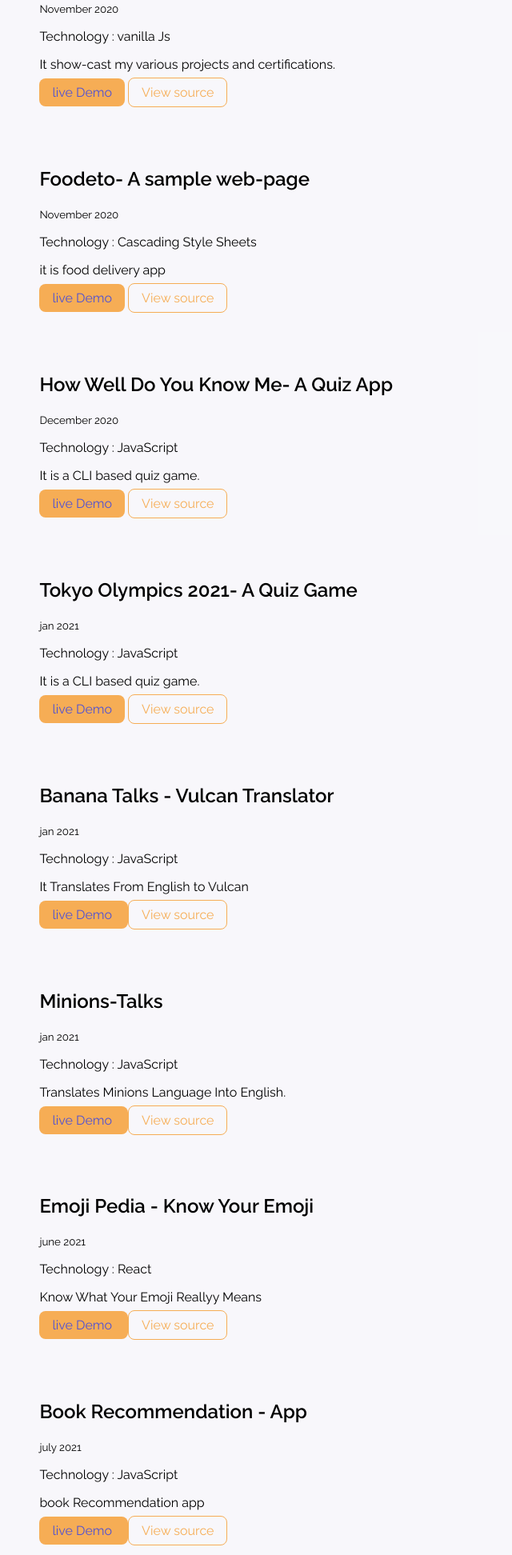
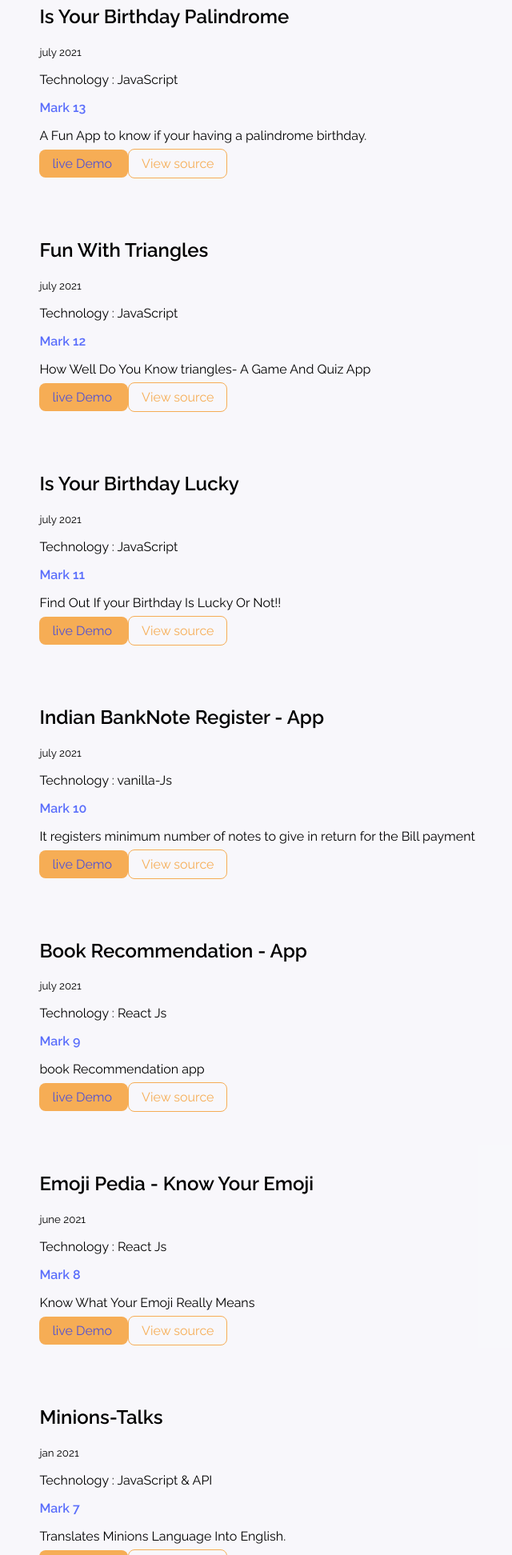
Before and after one commit to jeetbhalani15/jeet-portfolio, a plain HTML site: page projects.html in a window 1280 px wide. Shown: the part 856-2800 px from the top of the page at 80% size, without its empty margins (165-805 px from the left). Drawn offline with Linux system fonts and the light colour scheme.

Commit message:
wrapping up

```diff
--- a/projects.html
+++ b/projects.html
@@ -30,151 +30,71 @@
     </header>
     <section class="section off">
         <div class="container container-center">
-            <h1>MY PORTFOLIO</h1>
-            <small>November 2020</small>
-            <p>Technology : vanilla Js</p>
-            <p> It show-cast my various projects and certifications.
+            <h1>StockPurchase Profit Or Lose App
+            </h1>
+            <small>july 2021</small>
+            <p>Technology :span JavaScript </p>
+            <p2> Mark 14</p2>
+            <p>
+
+
+
+                know your profit or lose for the stock you have purchased.
+
             </p>
             <div class="btn-wrapper">
-                <a class="link link-primary" target="_blank" href="https://jeetbhalani-portfolio.netlify.app/">live
-                    Demo</a>
-                <a class="link link-secondary" target="_blank"
-                    href="https://github.com/jeetbhalani15/jeet-portfolio">View source</a>
+                <a class="link link-primary" target="_blank" href="https://stocks-purchase.netlify.app/"> live Demo </a>
+                <a class="link link-secondary" target="_blank" href="https://github.com/jeetbhalani15/StockPurchase-profit-or-lose-App"> View source</a>
             </div>
         </div>
     </section>
     <section class="section off">
         <div class="container container-center">
-            <h1>Foodeto- A sample web-page</h1>
-            <small>November 2020</small>
-            <p>Technology : Cascading Style Sheets</p>
+            <h1>Is Your Birthday Palindrome
+            </h1>
+            <small>july 2021</small>
+            <p>Technology : JavaScript </p>
+            <p2> Mark 13</p2>
             <p>
-                it is food delivery app
+
+
+
+                A Fun App to know if your having a palindrome birthday.
+
             </p>
             <div class="btn-wrapper">
-                <a class="link link-primary" target="_blank" href="https://foodeto.netlify.app/">live Demo</a>
-                <a class="link link-secondary" target="_blank" href="https://github.com/jeetbhalani15/Foodeto">View
-                    source</a>
+                <a class="link link-primary" target="_blank" href="https://is-your-birthdate-palindrome.netlify.app/"> live Demo </a>
+                <a class="link link-secondary" target="_blank" href="https://github.com/jeetbhalani15/Is-your-birthday-palindrome"> View source</a>
             </div>
         </div>
     </section>
     <section class="section off">
         <div class="container container-center">
-            <h1>How Well Do You Know Me- A Quiz App</h1>
-            <small>December 2020</small>
-            <p>Technology : JavaScript</p>
+            <h1>Fun With Triangles
+            </h1>
+            <small>july 2021</small>
+            <p>Technology : JavaScript </p>
+            <p2> Mark 12</p2>
             <p>
-                It is a CLI based quiz game.
+
+
+
+                How Well Do You Know triangles- A Game And Quiz App
+
             </p>
             <div class="btn-wrapper">
-                <a class="link link-primary" target="_blank" href="https://replit.com/@jeetbhalani/quize-game?embed=1output=1#index.js">live Demo</a>
-                <a class="link link-secondary" target="_blank" href="https://github.com/jeetbhalani15/quize-game">View
-                    source</a>
+                <a class="link link-primary" target="_blank" href="https://is-it-a-triangle.netlify.app/"> live Demo </a>
+                <a class="link link-secondary" target="_blank" href="https://github.com/jeetbhalani15/Fun-With-Triangles"> View source</a>
             </div>
         </div>
     </section>
     <section class="section off">
         <div class="container container-center">
-            <h1>Tokyo Olympics 2021- A Quiz Game</h1>
-            <small>jan 2021</small>
-            <p>Technology : JavaScript</p>
-            <p>
-                It is a CLI based quiz game.
-            </p>
-            <div class="btn-wrapper">
-                <a class="link link-primary" target="_blank" href="https://replit.com/@jeetbhalani/tokyo-olympics-2021-quiz-game?embed=1output=1#index.js">live Demo</a>
-                <a class="link link-secondary" target="_blank" href="https://github.com/jeetbhalani15/quize-game">View
-                    source</a>
-            </div>
-        </div>
-    </section>
-    <section class="section off">
-        <div class="container container-center">
-            <h1>Banana Talks - Vulcan Translator</h1>
-            <small>jan 2021</small>
-            <p>Technology : JavaScript</p>
-            <p>
-
-              It Translates From English to Vulcan
-            </p>
-            <div class="btn-wrapper">
-                <a class="link link-primary" target="_blank" href="https://vulcan-trans.netlify.app/"> live Demo </a>
-                <a class="link link-secondary" target="_blank" href="https://github.com/jeetbhalani15/Banana-Talks"> View source</a>
-            </div>
-        </div>
-    </section>
-    <section class="section off">
-        <div class="container container-center">
-            <h1>Minions-Talks</h1>
-            <small>jan 2021</small>
-            <p>Technology : JavaScript</p>
-            <p>
-
-
-               Translates Minions Language Into English.
-            </p>
-            <div class="btn-wrapper">
-                <a class="link link-primary" target="_blank" href="https://minion-talkss.netlify.app/"> live Demo </a>
-                <a class="link link-secondary" target="_blank" href="https://github.com/jeetbhalani15/Minions-talks"> View source</a>
-            </div>
-        </div>
-    </section>
-    <section class="section off">
-        <div class="container container-center">
-            <h1>Emoji Pedia - Know Your Emoji</h1>
-            <small>june 2021</small>
-            <p>Technology : React </p>
-            <p>
-
-
-               Know What Your Emoji Reallyy Means
-            </p>
-            <div class="btn-wrapper">
-                <a class="link link-primary" target="_blank" href="https://oxdxc.csb.app/"> live Demo </a>
-                <a class="link link-secondary" target="_blank" href="https://github.com/jeetbhalani15/Emoji-Pedia"> View source</a>
-            </div>
-        </div>
-    </section>
-    <section class="section off">
-        <div class="container container-center">
-            <h1>Book Recommendation - App</h1>
-            <small>july 2021</small>
-            <p>Technology : JavaScript </p>
-            <p>
-
-            book Recommendation app
-
-            </p>
-            <div class="btn-wrapper">
-                <a class="link link-primary" target="_blank" href="https://m76cm.csb.app/"> live Demo </a>
-                <a class="link link-secondary" target="_blank" href="https://github.com/jeetbhalani15/Book-Recommendation-App"> View source</a>
-            </div>
-        </div>
-    </section>
-    <section class="section off">
-        <div class="container container-center">
-            <h1>Indian BankNote Register - App
+            <h1>Is Your Birthday Lucky
             </h1>
             <small>july 2021</small>
             <p>Technology : JavaScript </p>
-            <p>
-
-
-                It registers minimum number of notes to give in return for the Bill payment
-
-            </p>
-            <div class="btn-wrapper">
-                <a class="link link-primary" target="_blank" href="https://banknote-register.netlify.app/"> live Demo </a>
-                <a class="link link-secondary" target="_blank" href="https://github.com/jeetbhalani15/Indian-BankNote-Register"> View source</a>
-            </div>
-        </div>
-    </section>
-    <section class="section off">
-        <div class="container container-center">
-            <h1>is-your-birthday-lucky
-            </h1>
-            <small>july 2021</small>
-            <p>Technology : JavaScript </p>
+            <p2> Mark 11</p2>
             <p>
 
 
@@ -189,89 +109,183 @@
     </section>
     <section class="section off">
         <div class="container container-center">
-            <h1>Fun-With-Triangles
+            <h1>Indian BankNote Register - App
             </h1>
             <small>july 2021</small>
-            <p>Technology : JavaScript </p>
+            <p>Technology : vanilla-Js </p>
+            <p2> Mark 10</p2>
             <p>
 
 
-
-             How Well Do You Know Trinagles- A Game And Quiz App
+                It registers minimum number of notes to give in return for the Bill payment
 
             </p>
             <div class="btn-wrapper">
-                <!-- <a class="link link-primary" target="_blank" href="https://is-ur-dob-lucky.netlify.app/"> live Demo </a> -->
-                <a class="link link-secondary" target="_blank" href="https://github.com/jeetbhalani15/Fun-With-Triangles"> View source</a>
+                <a class="link link-primary" target="_blank" href="https://banknote-register.netlify.app/"> live Demo </a>
+                <a class="link link-secondary" target="_blank" href="https://github.com/jeetbhalani15/Indian-BankNote-Register"> View source</a>
             </div>
         </div>
     </section>
-    <section class="section off">
-        <div class="container container-center">
-            <h1>Is-your-birthday-palindrome
-            </h1>
-            <small>july 2021</small>
-            <p>Technology : JavaScript </p>
-            <p>
+        <section class="section off">
+            <div class="container container-center">
+                <h1>Book Recommendation - App</h1>
+                <small>july 2021</small>
+                    <p>Technology : React Js </p>
+                    <p2> Mark 9</p2>
+                    <p>
+
+                        book Recommendation app
+
+                    </p>
+                    <div class="btn-wrapper">
+                        <a class="link link-primary" target="_blank" href="https://m76cm.csb.app/"> live Demo </a>
+                        <a class="link link-secondary" target="_blank" href="https://github.com/jeetbhalani15/Book-Recommendation-App"> View source</a>
+                    </div>
+                </div>
+            </section>
+        <section class="section off">
+            <div class="container container-center">
+                <h1>Emoji Pedia - Know Your Emoji</h1>
+                <small>june 2021</small>
+                <p>Technology : React Js </p>
+                <p2> Mark 8</p2>
+                <p>
 
 
-
-              A Fun App to know if your having a palindrome birthday.
-
-            </p>
-            <div class="btn-wrapper">
-                <a class="link link-primary" target="_blank" href="https://is-your-birthdate-palindrome.netlify.app/"> live Demo </a>
-                <a class="link link-secondary" target="_blank" href="https://github.com/jeetbhalani15/Is-your-birthday-palindrome"> View source</a>
-            </div>
-        </div>
-    </section>
-    <section class="section off">
-        <div class="container container-center">
-            <h1>StockPurchase-profit-or-lose-App
-            </h1>
-            <small>july 2021</small>
-            <p>Technology : JavaScript </p>
-            <p>
+                    Know What Your Emoji Really Means
+                    </p>
+                    <div class="btn-wrapper">
+                        <a class="link link-primary" target="_blank" href="https://oxdxc.csb.app/"> live Demo </a>
+                        <a class="link link-secondary" target="_blank" href="https://github.com/jeetbhalani15/Emoji-Pedia"> View source</a>
+                    </div>
+                </div>
+            </section>
+        <section class="section off">
+            <div class="container container-center">
+                <h1>Minions-Talks</h1>
+                <small>jan 2021</small>
+                <p>Technology : JavaScript & API</p>
+                <p2> Mark 7</p2>
+                    <p>
 
 
+                        Translates Minions Language Into English.
+                    </p>
+                    <div class="btn-wrapper">
+                        <a class="link link-primary" target="_blank" href="https://minion-talkss.netlify.app/"> live Demo </a>
+                        <a class="link link-secondary" target="_blank" href="https://github.com/jeetbhalani15/Minions-talks"> View source</a>
+                    </div>
+                </div>
+            </section>
+        <section class="section off">
+            <div class="container container-center">
+                <h1>Banana Talks - Vulcan Translator</h1>
+                <small>jan 2021</small>
+                <p>Technology : JavaScript & API</p>
+                <p2> Mark 6</p2>
+                <p>
 
-                know your profit or lose for the stock you have purchased.
+                    It Translates From English to Vulcan
+                </p>
+                    <div class="btn-wrapper">
+                        <a class="link link-primary" target="_blank" href="https://vulcan-trans.netlify.app/"> live Demo </a>
+                        <a class="link link-secondary" target="_blank" href="https://github.com/jeetbhalani15/Banana-Talks"> View source</a>
+                    </div>
+                </div>
+            </section>
+        <section class="section off">
+            <div class="container container-center">
+                <h1>MY PORTFOLIO</h1>
+                <small>November 2020</small>
+                <p>Technology : vanilla Js</p>
+                <p2> Mark 3,4,5</p2>
+                <p> It show-cast my various projects and certifications.
+                </p>
+                <div class="btn-wrapper">
+                    <a class="link link-primary" target="_blank" href="https://jeetbhalani-portfolio.netlify.app/">live
+                        Demo</a>
+                    <a class="link link-secondary" target="_blank"
+                        href="https://github.com/jeetbhalani15/jeet-portfolio">View source</a>
+                </div>
+            </div>
+        </section>
+        <section class="section off">
+            <div class="container container-center">
+                <h1>Tokyo Olympics 2021- A Quiz Game</h1>
+                <small>jan 2021</small>
+                <p>Technology : JavaScript</p>
+                <p2> Mark 2</p2>
+                <p> It is a CLI based quiz game.
+                </p>
+                <div class="btn-wrapper">
+                    <a class="link link-primary" target="_blank" href="https://replit.com/@jeetbhalani/tokyo-olympics-2021-quiz-game?embed=1output=1#index.js">live Demo</a>
+                    <a class="link link-secondary" target="_blank" href="https://github.com/jeetbhalani15/quize-game">View
+                        source</a>
+                    </div>
+                </div>
+            </section>
+        <section class="section off">
+            <div class="container container-center">
+                <h1>How Well Do You Know Me- A Quiz App</h1>
+                <small>December 2020</small>
 
-            </p>
-            <div class="btn-wrapper">
-                <a class="link link-primary" target="_blank" href="https://stocks-purchase.netlify.app/"> live Demo </a>
-                <a class="link link-secondary" target="_blank" href="https://github.com/jeetbhalani15/StockPurchase-profit-or-lose-App"> View source</a>
-            </div>
-        </div>
-    </section>
+                <!-- <p2> Mark:1</p2> -->
+                <p>Technology : JavaScript</p>
+                <p2> Mark 1</p2>
+                <p>
+                    It is a CLI based quiz game.
+                </p>
+                <!-- <p2> Mark:1</p2> -->
+                <div class="btn-wrapper">
+                    <a class="link link-primary" target="_blank" href="https://replit.com/@jeetbhalani/quize-game?embed=1output=1#index.js">live Demo</a>
+                    <a class="link link-secondary" target="_blank" href="https://github.com/jeetbhalani15/quize-game">View
+                        source</a>
+                    </div>
+                </div>
+            </section>
+            <section class="section off">
+                <div class="container container-center">
+                    <h1>Foodeto- A sample web-page</h1>
+                    <small>November 2020</small>
+                    <p>Technology : Cascading Style Sheets</p>
+                    <p>
+                        it is food delivery app
+                    </p>
+                    <div class="btn-wrapper">
+                        <a class="link link-primary" target="_blank" href="https://foodeto.netlify.app/">live Demo</a>
+                        <a class="link link-secondary" target="_blank" href="https://github.com/jeetbhalani15/Foodeto">View
+                            source</a>
+                    </div>
+                </div>
+            </section>
 
 
-    <footer class="footer">
-        <div class="footer-header">PING ME ON</div>
-        <ul class="list-non-bullet">
-            <li class="list-item-inline">
-                <a href="https://www.facebook.com/jeet.bhalani.7/" target="_blank" class="social-link">
-                    <i class="fa fa-facebook-f"></i>
-                </a>
-            </li>
-            <li class="list-item-inline">
-                <a href="https://github.com/jeetbhalani15/" target="_blank" class="social-link">
-                    <i class="fa fa-github"></i>
-                </a>
-            </li>
-            <li class="list-item-inline">
-                <a href="https://www.jeetbhalani@gmail.com/" target="_blank" class="social-link">
-                    <i class="fa fa-envelope"></i>
-                </a>
-            </li>
-            <li class="list-item-inline">
-                <a href="https://www.linkedin.com/in/jeet-bhalani-656205161/" target="_blank" class="social-link">
-                    <i class="fa fa-linkedin"></i>
-                </a>
-            </li>
-        </ul>
-        <p id="footer-pra">Made With ❤️ by Jeet</p>
-    </footer>
-</body>
+            <footer class="footer">
+                <div class="footer-header">PING ME ON</div>
+                <ul class="list-non-bullet">
+                    <li class="list-item-inline">
+                        <a href="https://www.facebook.com/jeet.bhalani.7/" target="_blank" class="social-link">
+                            <i class="fa fa-facebook-f"></i>
+                        </a>
+                    </li>
+                    <li class="list-item-inline">
+                        <a href="https://github.com/jeetbhalani15/" target="_blank" class="social-link">
+                            <i class="fa fa-github"></i>
+                        </a>
+                    </li>
+                    <li class="list-item-inline">
+                        <a href="https://www.jeetbhalani@gmail.com/" target="_blank" class="social-link">
+                            <i class="fa fa-envelope"></i>
+                        </a>
+                    </li>
+                    <li class="list-item-inline">
+                        <a href="https://www.linkedin.com/in/jeet-bhalani-656205161/" target="_blank" class="social-link">
+                            <i class="fa fa-linkedin"></i>
+                        </a>
+                    </li>
+                </ul>
+                <p id="footer-pra">Made With ❤️ by Jeet</p>
+            </footer>
+        </body>
 
-</html>
+        </html>
--- a/style.css
+++ b/style.css
@@ -31,6 +31,7 @@ hr {
 .container-center {
     max-width: 70%;
     margin: auto;
+
 }
 
 .blog-holder {
@@ -128,7 +129,7 @@ hr {
 }
 
 .hero .hero-img {
-    max-width: 53%;
+    max-width: 30%;
     display: block;
     margin: auto;
     margin: 1.5rem 0px;
@@ -136,8 +137,9 @@ hr {
 
 .hero-heading {
     padding: 0.6rem;
-    color: #6c697bba;
+    color: #2a2831ba;
     text-align: center;
+    font-size: x-large;
 }
 
 .heading-inverted {
@@ -146,7 +148,10 @@ hr {
 
 .section {
     padding: 2rem;
+
+
 }
+
 
 .h1 {
     text-align: center;
@@ -240,7 +245,10 @@ hr {
     margin: 0rem;
     color: black;
 }
-
+p2{
+    color:  #5a6efb;
+    font-weight: 600;
+}
 
 /* for mobile */
 @media only screen and (max-width: 725px) {
```
Also changed, not shown: blogs.html (+4 -2 lines), index.html (+1 -1 lines).
